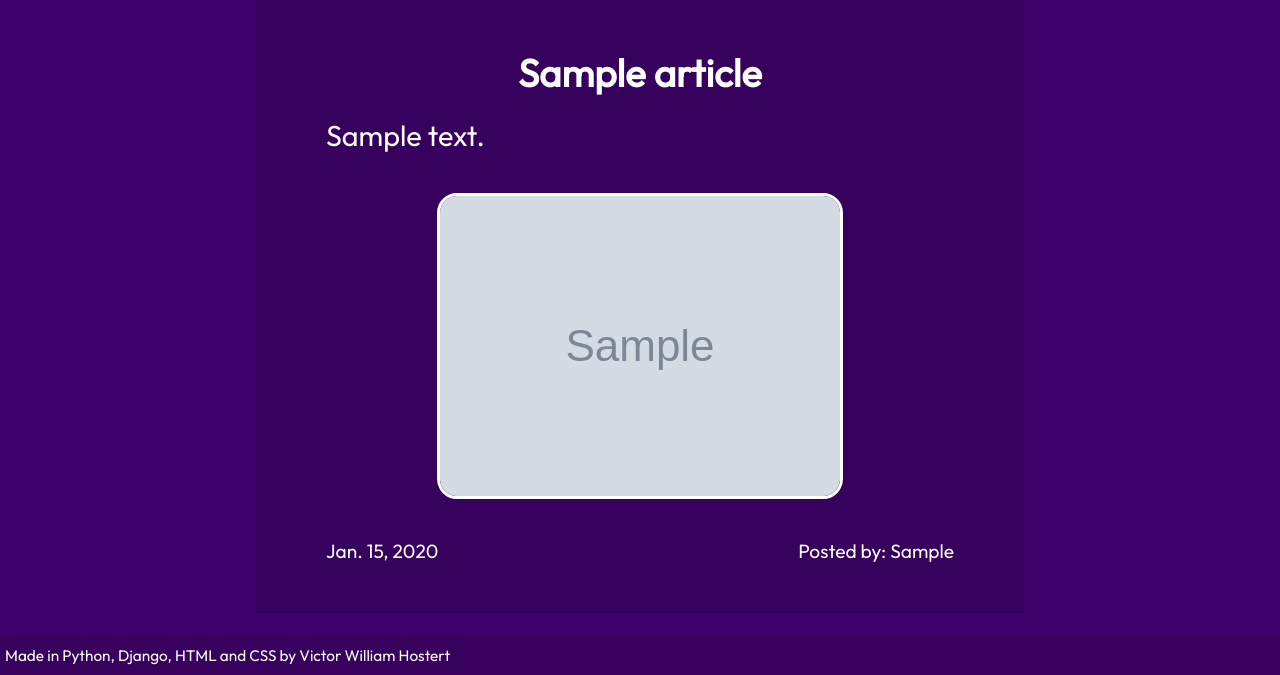
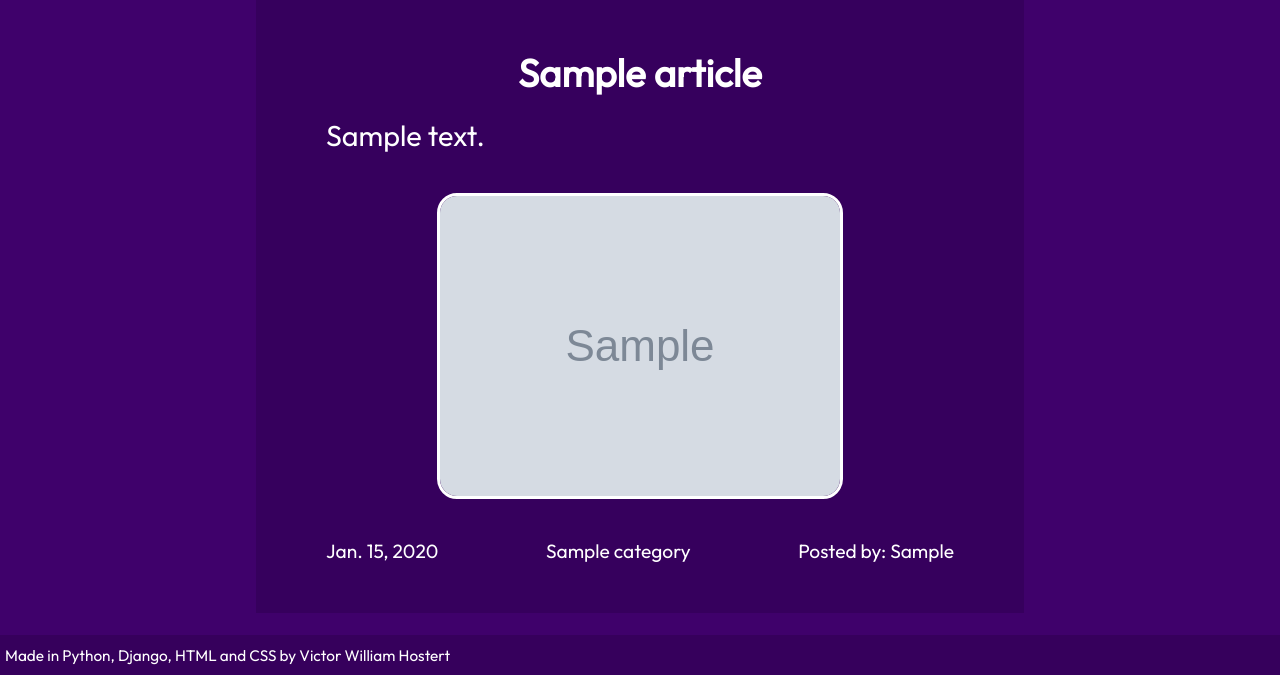
Before and after one commit to victorhostert/Django-Blog-Project, a Django app: a page that uses blog/assets/templates/blog/post.html in a window 1280 px wide. Shown: the part 125-800 px from the top of the page. Run offline with Django 3.2, Linux system fonts and the light colour scheme; tables that the repository leaves empty hold one stand-in row (values such as "Sample post"); grey boxes marked "Sample" are stand-in pictures.

Commit message:
feat: Users can now add categories

```diff
--- a/assets/static/styles.css
+++ b/assets/static/styles.css
@@ -179,7 +179,7 @@ button:hover{
     border-radius: 20px;
     font-size: 1.1em;
     display: block;
-    margin: 0 auto;
+    margin: 20px auto;
 }
 .site_form #thumb-clear_id{
     position: relative;
--- a/assets/templates/index.html
+++ b/assets/templates/index.html
@@ -9,16 +9,18 @@ My blog
     {% if articles %}
     {% for article in articles %}
         <div class="article">
-
-            <h2 class="article_title"><a href="{% url 'blog:post' slug=article.slug %}">{{article.title}}</a></h2>
+            <a href="{% url 'blog:post' slug=article.slug %}">
+            <h2 class="article_title">{{article.title}}</h2>
             <p class="article_snippet">{{article.snippet}}</p>
             {% if article.thumb %}
             <img src="{{article.thumbnail.url}}" alt="user-img">
             {% endif %}
             <div class="article_footer">
                 <p class="article_date">{{article.date}}</p>
+                <p>{{article.category}}</p>
                 <p class="article_author">Posted by: <span>{{article.author.username}}</span></p>
             </div>
+            </a>
         </div>
     {% endfor %}
     {% else %}
--- a/blog/assets/templates/blog/post.html
+++ b/blog/assets/templates/blog/post.html
@@ -7,12 +7,13 @@
 {% block 'content' %}
     <div class="post">
         <h2 class="post_title"><a href="{% url 'blog:post' slug=article.slug %}">{{article.title}}</a></h2>
-        <p class="post_snippet">{{article.snippet}}</p>
+        <p class="post_snippet">{{article.content}}</p>
         {% if article.thumb %}
         <img src="{{article.thumbnail.url}}" alt="user-img">
         {% endif %}
         <div class="article_footer">
-            <p class="article_date">{{article.date}}</p>
+            <p>{{article.date}}</p>
+            <p>{{article.category}}</p>
             <p class="article_author">Posted by: <span>{{article.author.username}}</span></p>
         </div>
     </div>
--- a/blog/forms.py
+++ b/blog/forms.py
@@ -1,11 +1,10 @@
 from django import forms
 from . import models
-import datetime
 
 class CreateArticle(forms.ModelForm):
     class Meta:
         model = models.Article
-        fields = ['title', 'content', 'thumb']
+        fields = ['title', 'content', 'thumb', 'category']
 
 class SearchForm(forms.Form):
     search = forms.CharField(label='Search', max_length=80, required=False)
--- a/blog/models.py
+++ b/blog/models.py
@@ -2,6 +2,13 @@ from django.db import models
 from django.contrib.auth.models import User
 from django.db.models.deletion import CASCADE
 from django.utils.text import slugify
+
+class Category(models.Model):
+    name = models.CharField(max_length=100)
+
+
+    def __str__(self) -> str:
+        return self.name
 
 class Article(models.Model):
     title = models.CharField(max_length=100)
@@ -10,6 +17,7 @@ class Article(models.Model):
     date = models.DateField(auto_now_add=True)
     thumb = models.ImageField(null=True, blank=True)
     author = models.ForeignKey(User, default=None, on_delete=CASCADE)
+    category = models.ForeignKey(Category, default='No category',on_delete=CASCADE)
 
     def __str__(self) -> str:
         return self.title
--- a/blog/views.py
+++ b/blog/views.py
@@ -1,7 +1,7 @@
 from django.shortcuts import redirect, render, get_object_or_404
 from django.contrib.auth.decorators import login_required
 from django.db.models import Q
-from .models import Article
+from .models import Article, Category
 from . import forms
 
 
```
Also changed, not shown: blog/migrations/0001_initial.py, blog/migrations/0002_auto_20211123_1001.py (deleted), blog/migrations/0003_article_thumb.py (deleted), blog/migrations/0004_alter_article_thumb.py (deleted), blog/migrations/0005_alter_article_thumb.py (deleted), blog/migrations/0006_article_author.py (deleted), blog/migrations/0007_alter_article_slug.py (deleted), blog/migrations/0008_alter_article_thumb.py (deleted).
